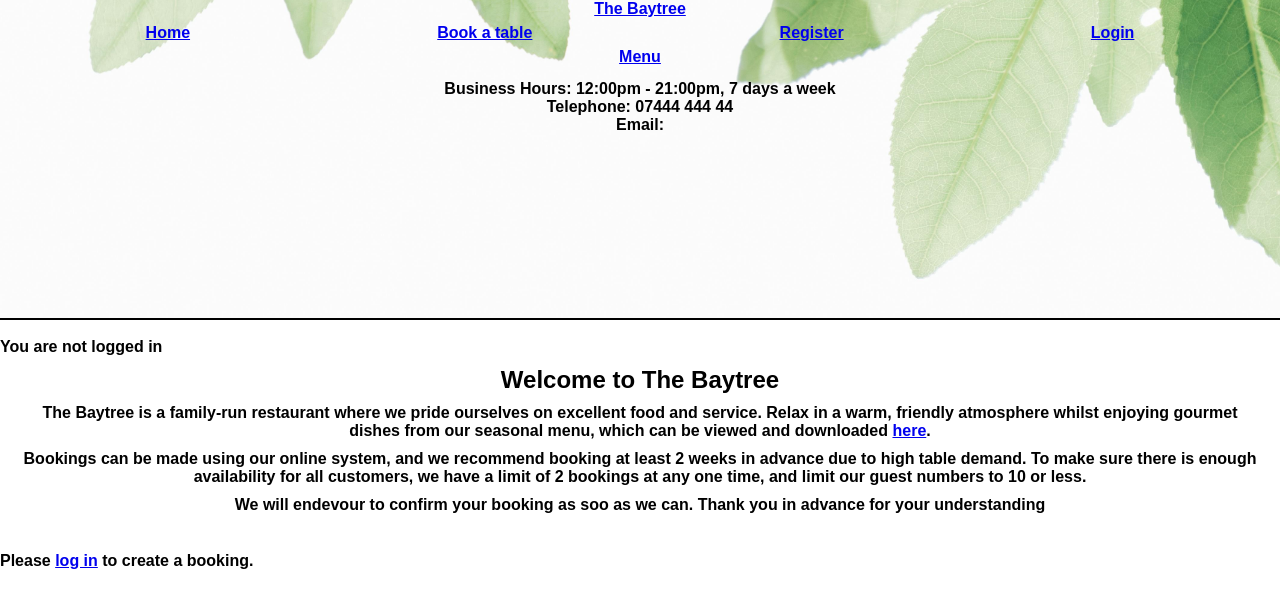
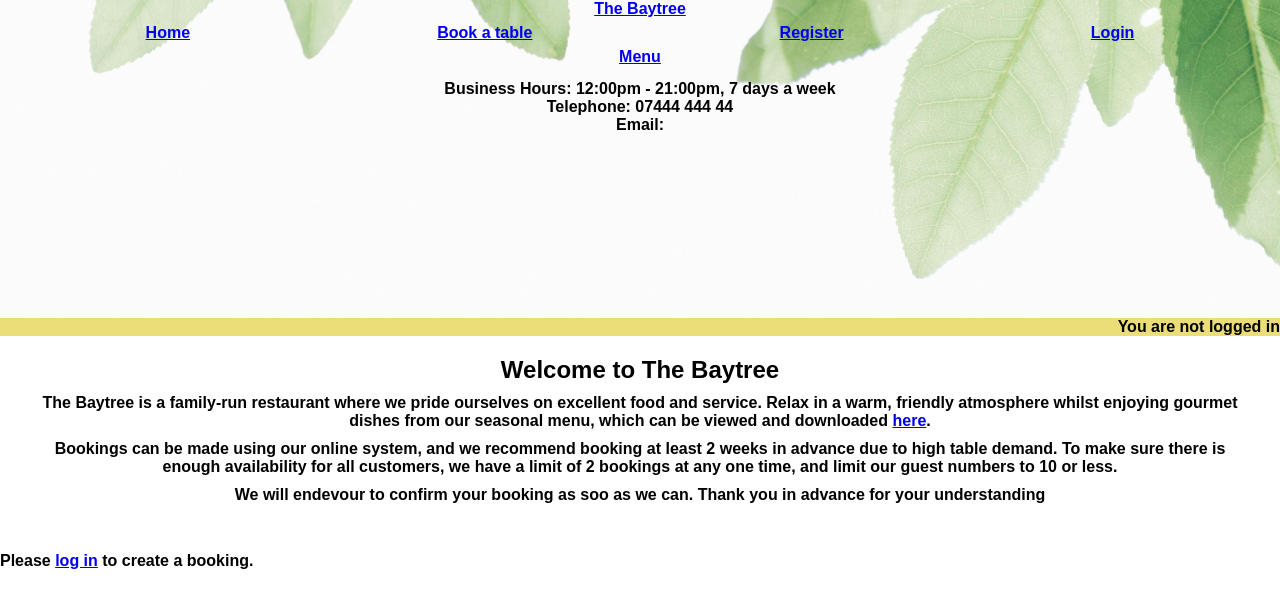
Before and after one commit to HGlass07/Restaurant-Bookings, a Django app: page / in a window 1280 px wide. Shown: the top 608 px of the page. Run offline with Django 5.2, Linux system fonts and the light colour scheme; some web fonts are replaced.

Commit message:
added login message styling

```diff
--- a/static/css/style.css
+++ b/static/css/style.css
@@ -46,9 +46,15 @@ header {
 
 #info {
     text-align: center;
-    margin: 10px;
+    margin: 20px;
 }
 
 #info p {
     margin: 10px;
 }
+
+#login-message {
+    background-color: rgb(235, 221, 120);
+    text-align: right;
+    margin-top: -20px;
+}
```
